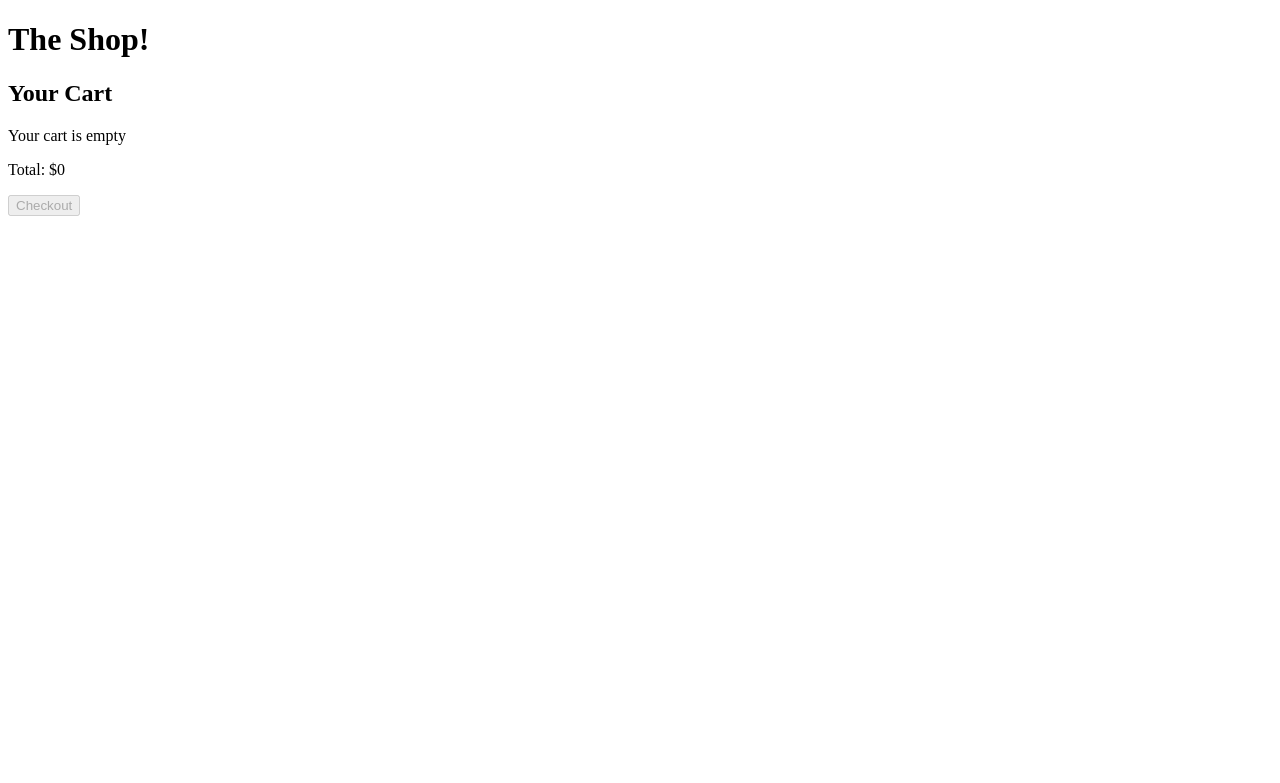
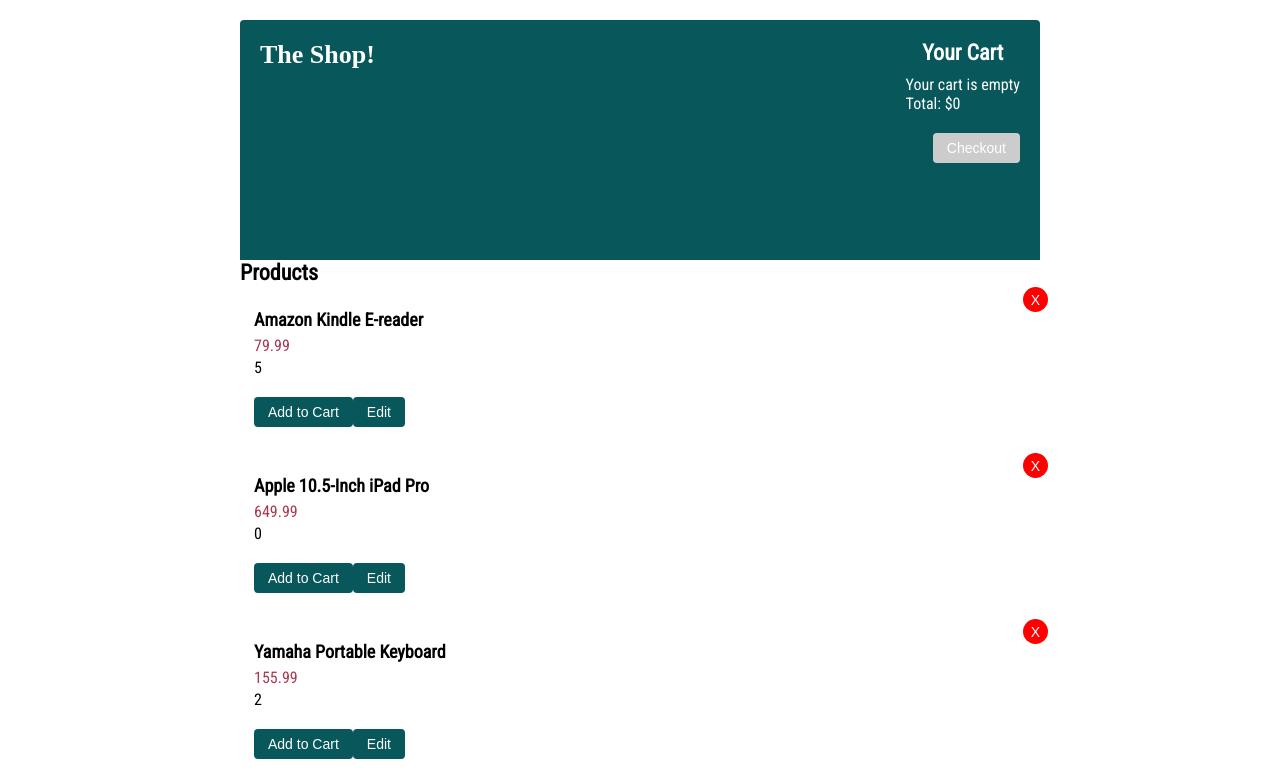
Before and after one commit to madzno/shopping-cart, a React (Vite) app in the folder client/: page / in a window 1280 px wide. Shown: the top 783 px of the page. Built offline with nearby package versions, Linux system fonts and the light colour scheme; a web font is replaced by a local one.

Commit message:
adding cart without products
Co-authored-by: Spencer Wightman <spencer.wightman@gmail.com>

```diff
--- a/client/index.html
+++ b/client/index.html
@@ -4,13 +4,13 @@
 <head>
   <meta charset="UTF-8" />
   <meta name="viewport" content="width=device-width, initial-scale=1.0" />
-  <!-- <link rel="stylesheet" href="./assets/index.css" /> -->
+  <link rel="stylesheet" href="./assets/index.css" />
   <title>The Shop 2.0!</title>
 </head>
 
 <body>
   <div id="root"></div>
-  <script type="module" src="./index.js"></script>
+  <script type="module" src="./src/index.js"></script>
 </body>
 
 </html>
--- a/client/index.js
+++ /dev/null
@@ -1,88 +0,0 @@
-import React from "react";
-import ReactDOM from "react-dom/client";
-
-const Product = ({ author, body, postedAt }) => {
-  return React.createElement("div", {
-    className: "comment",
-    children: [
-      React.createElement("hr"),
-      React.createElement(
-        "div",
-        { className: "image" },
-        React.createElement("img", {
-          src: "https://i.postimg.cc/Y0RcrdHp/no-user-image.gif",
-        })
-      ),
-      React.createElement("div", {
-        className: "header",
-        children: [
-          React.createElement("h3", { className: "author" }, author),
-          React.createElement("span", null, postedAt),
-        ],
-      }),
-      React.createElement("p", null, body),
-    ],
-  });
-};
-
-const e = React.createElement;
-
-const App = () => {
-  return e("div", {
-    id: "app",
-    children: [
-      e("header", {
-        children: [
-          e("h1", {}, "The Shop!"),
-          e("div", {
-            className: "cart",
-            children: [
-              e("h2", {}, "Your Cart"),
-              e("p", {}, "Your cart is empty"),
-              e("p", {}, "Total: $0"),
-              e("button", { className: "checkout", disabled: true }, "Checkout")
-            ]
-          }),
-        ]
-      }),
-      e("main", {})
-    ],
-  });
-};
-
-const rootElement = document.getElementById("root");
-ReactDOM.createRoot(rootElement).render(App());
-
-// const App = () => {
-//   return React.createElement("div", {
-//     className: "comments",
-//     children: [
-//       React.createElement(
-//         Popover,
-//         null,
-//         React.createElement("h2", null, "My cool Popover")
-//       ),
-//       React.createElement("h2", null, "Comments(2)"),
-//       React.createElement(Comment, {
-//         author: "Srdjan",
-//         postedAt: "2 minutes ago",
-//         body: "My Comment",
-//       }),
-//       React.createElement(Comment, {
-//         author: "Max",
-//         postedAt: "5 minutes ago",
-//         body: "Max's Comment",
-//       }),
-//       React.createElement(Comment, {
-//         author: "Nick",
-//         postedAt: "15 minutes ago",
-//         body: "Nick's Comment",
-//       }),
-//       React.createElement(
-//         Popover,
-//         null,
-//         React.createElement("h2", null, "My even cooler Popover")
-//       ),
-//     ],
-//   });
-// };
--- /dev/null
+++ b/client/src/components/App.js
@@ -0,0 +1,100 @@
+import { useState, useEffect } from "react";
+import data from "../../mockData/data"
+
+const Header = () => {
+  return (
+    <>
+      <header>
+        <h1>The Shop!</h1>
+        <div className="cart">
+          <h2>Your Cart</h2>
+          <p>Your cart is empty</p>
+          <p>Total: $0</p>
+          <button className="checkout" disabled>Checkout</button>
+        </div>
+      </header>
+    </>
+  )
+}
+
+const Product = ({ id, title, price, quantity }) => {
+  return (
+    <li key={id} className="product">
+      <div className="product-details">
+        <h3>{title}</h3>
+        <p className="price">{price}</p>
+        <p className="quantity">{quantity}</p>
+        <div className="actions product-actions">
+          <button className="add-to-cart">Add to Cart</button>
+          <button className="edit">Edit</button>
+        </div>
+        <button className="delete-button"><span>X</span></button>
+      </div>
+    </li>
+  )
+}
+
+const ProductList = ({ allProducts }) => {
+  return (
+    <div className="product-listing">
+      <h2>Products</h2>
+      <ul className="product-list">
+        {allProducts.map(product => {
+          return <Product
+            id={product.id}
+            title={product.title}
+            price={product.price}
+            quantity={product.quantity}
+          />
+        })}
+      </ul>
+    </div>
+  )
+}
+
+const Form = () => {
+  return (
+    <div className="add-form">
+      <p><button className="add-product-button">Add A Product</button></p>
+      <h3>Add Product</h3>
+      <form>
+        <div className="input-group">
+          <label for="product-name">Product Name:</label>
+          <input type="text" id="product-name" name="product-name" required />
+        </div>
+        <div className="input-group">
+          <label for="product-price">Price:</label>
+          <input type="number" id="product-price" name="product-price" min="0"
+            step="0.01" required />
+        </div>
+        <div className="input-group">
+          <label for="product-quantity">Quantity:</label>
+          <input type="number" id="product-quantity" name="product-quantity"
+            min="0" required />
+        </div>
+        <div className="actions form-actions">
+          <button type="submit">Add</button>
+          <button type="button">Cancel</button>
+        </div>
+      </form>
+    </div>
+  )
+}
+
+const App = () => {
+  const [productData, setProductData] = useState([])
+
+  useEffect(() => {
+    setProductData(data)
+  }, [])
+
+  return (
+    <div id="app">
+      <Header />
+      <ProductList allProducts={productData} />
+      < Form />
+    </div>
+  )
+}
+
+export default App
--- /dev/null
+++ b/client/src/index.js
@@ -0,0 +1,5 @@
+import ReactDOM from "react-dom/client";
+import App from "./components/App";
+
+const rootElement = document.getElementById("root");
+ReactDOM.createRoot(rootElement).render(<App />);
```
